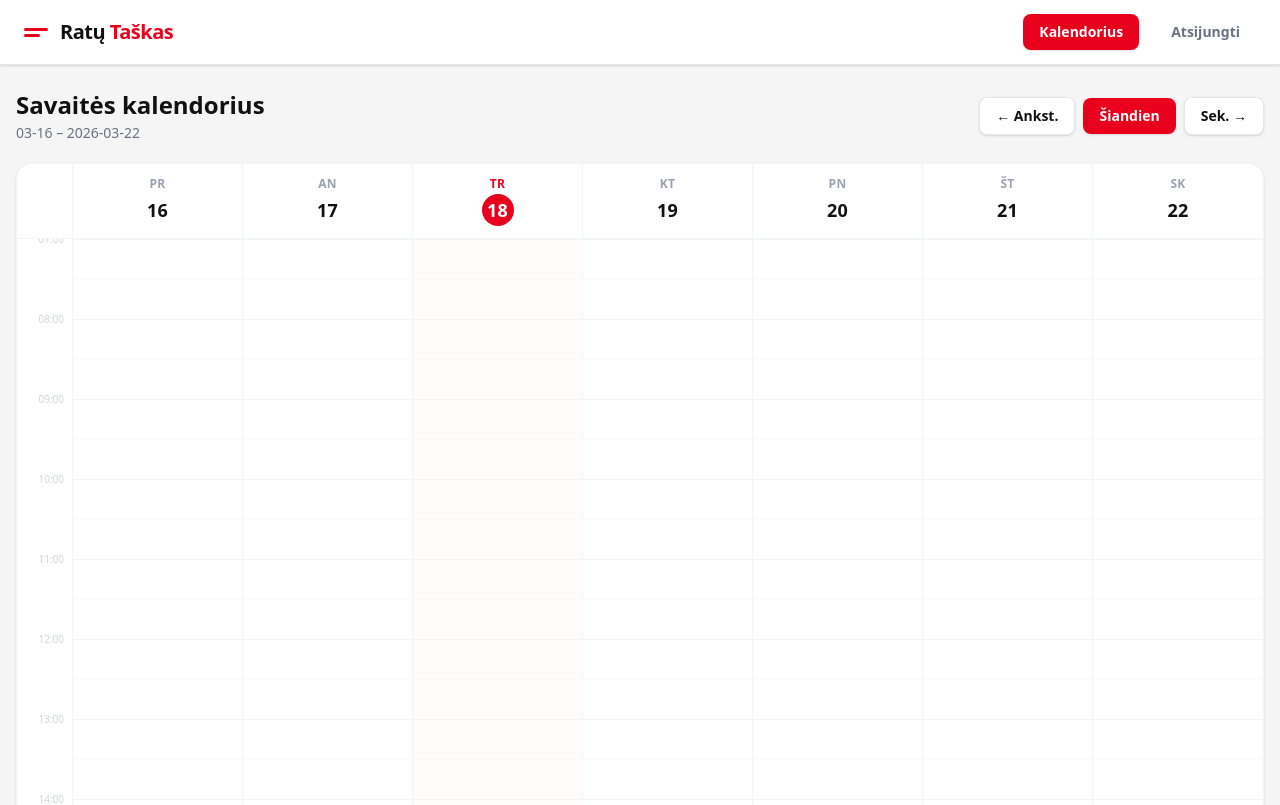
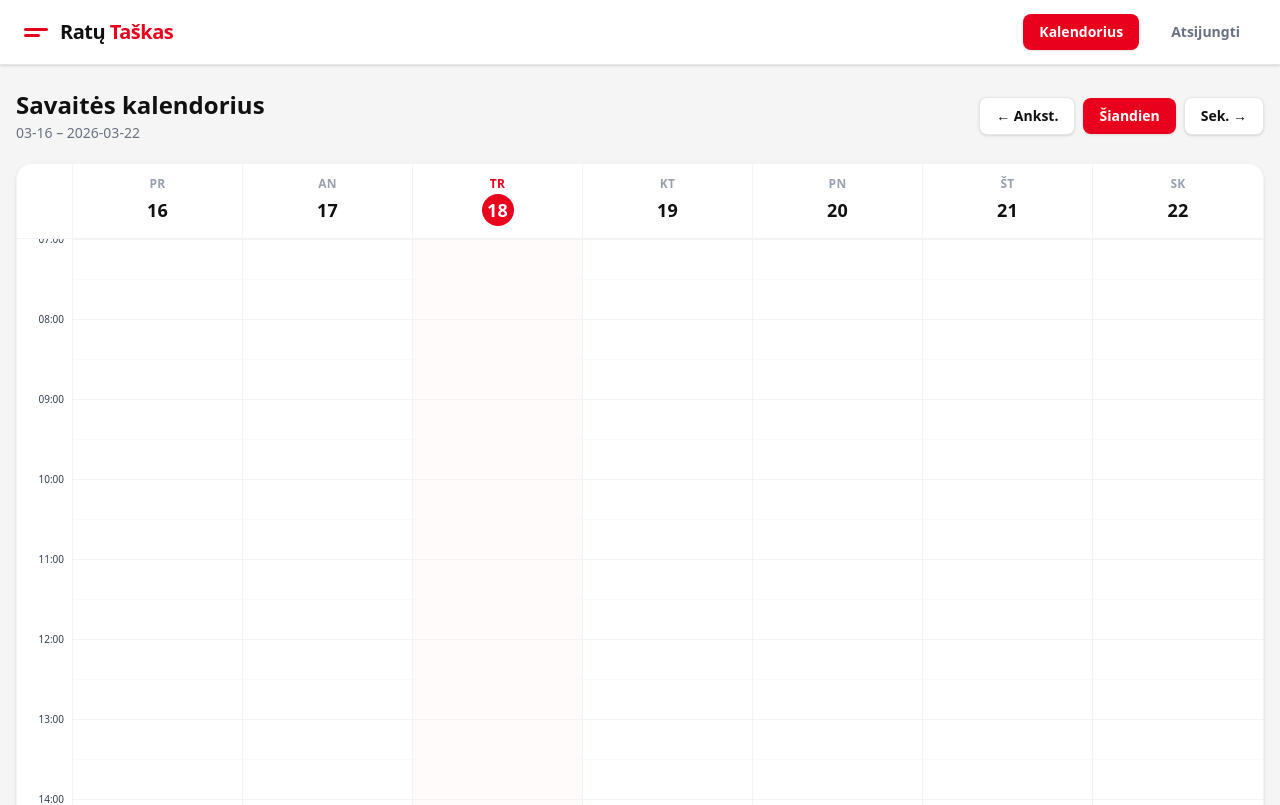
Before and after one commit to teod05/ratu-taskas-apointment-system, a Next.js app: page /calendar in a window 1280 px wide. Shown: the top 805 px of the page. Built offline with nearby package versions, Linux system fonts and the light colour scheme; no server answers; the database is empty.

Commit message:
fix: changed time color to darker

```diff
--- a/app/calendar/page.tsx
+++ b/app/calendar/page.tsx
@@ -225,7 +225,7 @@ export default function CalendarPage() {
               {hourLabels.map((label, i) => (
                 <div
                   key={label}
-                  className="absolute w-full text-right pr-2 text-[10px] text-gray-300 font-medium"
+                  className="absolute w-full text-right pr-2 text-[10px] text-gray-700 font-medium"
                   style={{ top: i * PX_PER_HOUR - 7 }}
                 >
                   {label}
```
